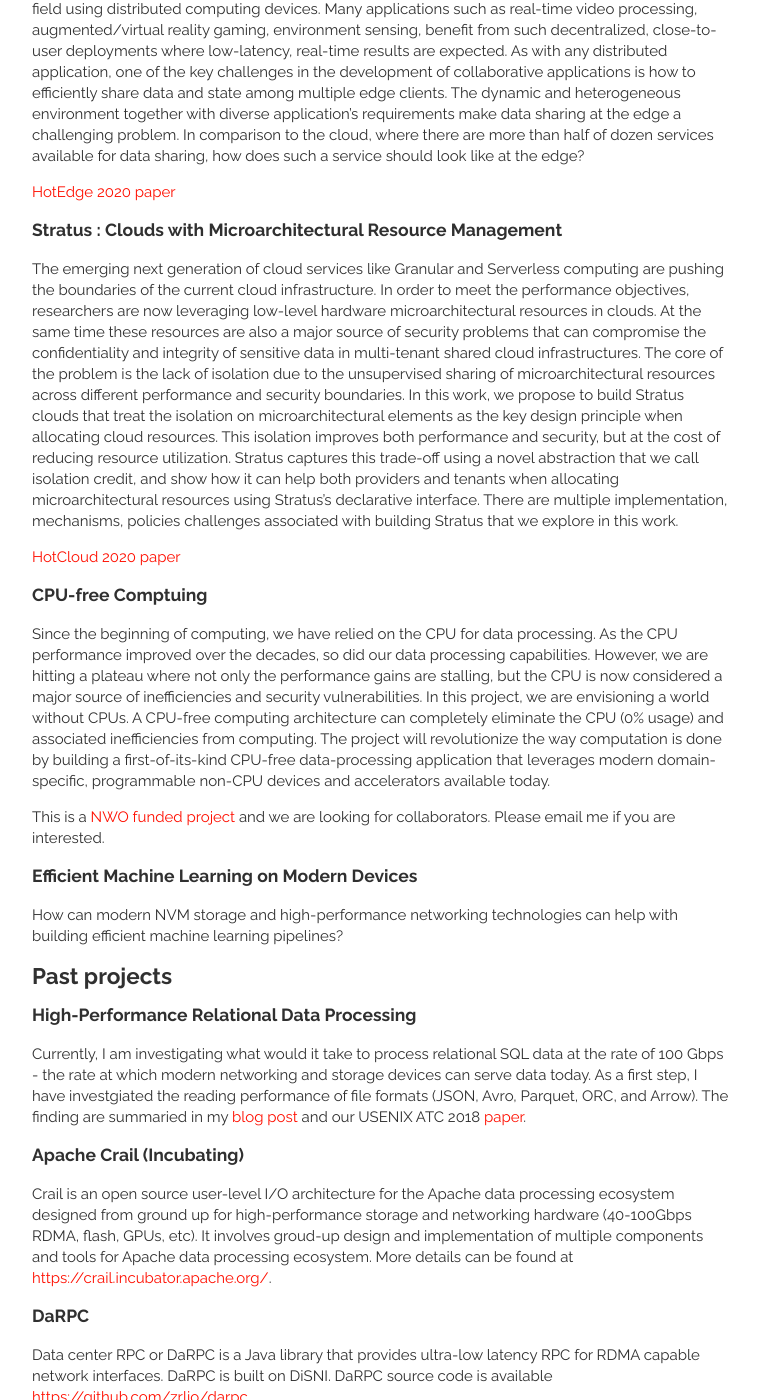
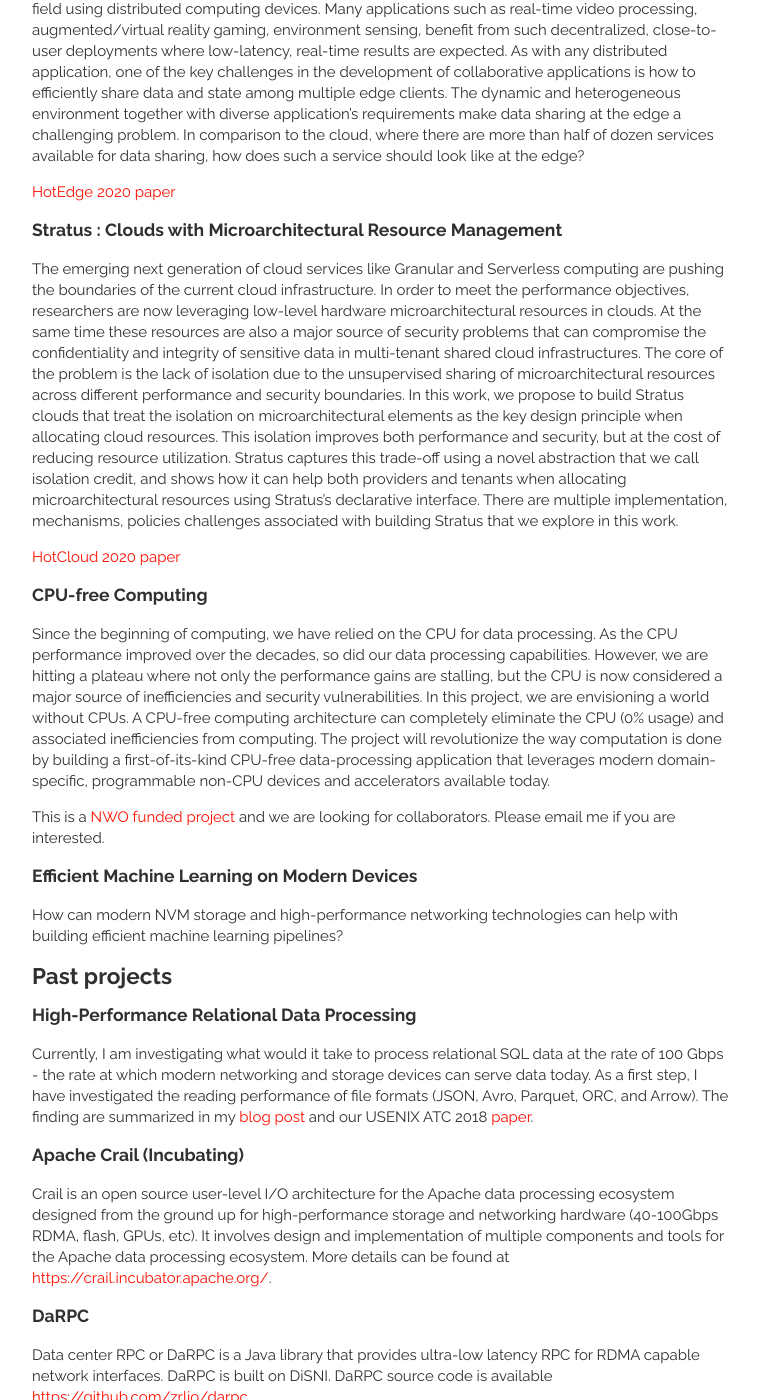
Before and after one commit to animeshtrivedi/animeshtrivedi.github.io, a Jekyll site: the page built from research.md, in a window 1280 px wide and 1400 px high, scrolled down 196 px. Shown: the whole window, without its empty margins (258-1017 px from the left). Built offline with Jekyll 4.4.1, drawn with Linux system fonts in a browser that asks for light colours; some of the changed text lies outside the part shown.

Commit message:
typo cleanup

```diff
--- a/research.md
+++ b/research.md
@@ -14,11 +14,11 @@
 [HotEdge 2020 paper](https://www.usenix.org/conference/hotedge20/presentation/trivedi)
 
 ### Stratus : Clouds with Microarchitectural Resource Management
-The emerging next generation of cloud services like Granular and Serverless computing are pushing the boundaries of the current cloud infrastructure. In order to meet the performance objectives, researchers are now leveraging low-level hardware microarchitectural resources in clouds. At the same time these resources are also a major source of security problems that can compromise the confidentiality and integrity of sensitive data in multi-tenant shared cloud infrastructures. The core of the problem is the lack of isolation due to the unsupervised sharing of microarchitectural resources across different performance and security boundaries. In this work, we propose to build Stratus clouds that treat the isolation on microarchitectural elements as the key design principle when allocating cloud resources. This isolation improves both performance and security, but at the cost of reducing resource utilization. Stratus captures this trade-off using a novel abstraction that we call isolation credit, and show how it can help both providers and tenants when allocating microarchitectural resources using Stratus’s declarative interface. There are multiple implementation, mechanisms, policies challenges associated with building Stratus that we explore in this work.
+The emerging next generation of cloud services like Granular and Serverless computing are pushing the boundaries of the current cloud infrastructure. In order to meet the performance objectives, researchers are now leveraging low-level hardware microarchitectural resources in clouds. At the same time these resources are also a major source of security problems that can compromise the confidentiality and integrity of sensitive data in multi-tenant shared cloud infrastructures. The core of the problem is the lack of isolation due to the unsupervised sharing of microarchitectural resources across different performance and security boundaries. In this work, we propose to build Stratus clouds that treat the isolation on microarchitectural elements as the key design principle when allocating cloud resources. This isolation improves both performance and security, but at the cost of reducing resource utilization. Stratus captures this trade-off using a novel abstraction that we call isolation credit, and shows how it can help both providers and tenants when allocating microarchitectural resources using Stratus’s declarative interface. There are multiple implementation, mechanisms, policies challenges associated with building Stratus that we explore in this work.
 
 [HotCloud 2020 paper](https://www.usenix.org/conference/hotcloud20/presentation/razavi)
 
-### CPU-free Comptuing
+### CPU-free Computing
 Since the beginning of computing, we have relied on the CPU for data processing. As the CPU performance improved over the decades, so did our data processing capabilities. However, we are hitting a plateau where not only the performance gains are stalling, but the CPU is now considered a major source of inefficiencies and security vulnerabilities. In this project, we are envisioning a world without CPUs. A CPU-free computing architecture can completely eliminate the CPU (0% usage) and associated inefficiencies from computing. The project will revolutionize the way computation is done by building a first-of-its-kind CPU-free data-processing application that leverages modern domain-specific, programmable non-CPU devices and accelerators available today.
 
 This is a [NWO funded project](https://www.nwo.nl/en/news/sixteen-groundbreaking-research-projects-launched-through-third-round-nwo-open-competition-xs) and we are looking for collaborators. Please email me if you are interested.
@@ -29,26 +29,26 @@
 ## Past projects
 
 ### High-Performance Relational Data Processing
-Currently, I am investigating what would it take to process relational SQL data at the rate of 100 Gbps - the rate at which modern networking and storage devices can serve data today. As a first step, I have investgiated the reading performance of file formats (JSON, Avro, Parquet, ORC, and Arrow). The finding are summaried in my [blog post](https://crail.incubator.apache.org/blog/2018/08/sql-p1.html) and our USENIX ATC 2018 [paper](https://www.usenix.org/system/files/conference/atc18/atc18-trivedi.pdf).
+Currently, I am investigating what would it take to process relational SQL data at the rate of 100 Gbps - the rate at which modern networking and storage devices can serve data today. As a first step, I have investigated the reading performance of file formats (JSON, Avro, Parquet, ORC, and Arrow). The finding are summarized in my [blog post](https://crail.incubator.apache.org/blog/2018/08/sql-p1.html) and our USENIX ATC 2018 [paper](https://www.usenix.org/system/files/conference/atc18/atc18-trivedi.pdf).
 
 ### Apache Crail (Incubating)
-Crail is an open source user-level I/O architecture for the Apache data processing ecosystem designed from ground up for high-performance storage and networking hardware (40-100Gbps RDMA, flash, GPUs, etc). It involves groud-up design and implementation of multiple components and tools for Apache data processing ecosystem. More details can be found at [https://crail.incubator.apache.org/](https://crail.incubator.apache.org/).
+Crail is an open source user-level I/O architecture for the Apache data processing ecosystem designed from the ground up for high-performance storage and networking hardware (40-100Gbps RDMA, flash, GPUs, etc). It involves design and implementation of multiple components and tools for the Apache data processing ecosystem. More details can be found at [https://crail.incubator.apache.org/](https://crail.incubator.apache.org/).
 
 ### DaRPC
 Data center RPC or DaRPC is a Java library that provides ultra-low latency RPC for RDMA capable network interfaces. DaRPC is built on DiSNI. DaRPC source code is available [https://github.com/zrlio/darpc](https://github.com/zrlio/darpc).
 
 ### DiSNI
-DiSNI is a Java library for direct storage and networking access from userpace. It currently provides an RDMA interface. Support for other userpace storage and networking interfaces, such as DPDK or SPDK, are in planning. DiSNI source code is available at [https://github.com/zrlio/disni](https://github.com/zrlio/disni).
+DiSNI is a Java library for direct storage and networking access from userspace. It currently provides an RDMA interface. Support for other userspace storage and networking interfaces, such as DPDK or SPDK, are in planning. DiSNI source code is available at [https://github.com/zrlio/disni](https://github.com/zrlio/disni).
 
 ### SoftiWARP
 SoftiWARP (siw) is a software iWARP kernel driver and user library for Linux. It implements the iWARP protocol suite (MPA/DDP/RDMAP, IETF-RFC 5044/5041/5040) completely in software, without requiring any dedicated RDMA hardware. SoftiWARP source code is available at [https://github.com/zrlio/softiwarp](https://github.com/zrlio/softiwarp).
 
 ### RStore
-Distributed DRAM stores have become an attractive option for providing fast data accesses to analytics applications. To accelerate the performance of these stores, researchers have proposed using RDMA technology. RDMA offers high bandwidth and low latency data access by carefully separating resource setup from IO operations, and making IO operations fast by using rich network semantics and offloading. Despite recent interest, leveraging the full potential of RDMA in a distributed environment remains a challenging task.
+Distributed DRAM stores have become an attractive option for providing fast data access to analytics applications. To accelerate the performance of these stores, researchers have proposed using RDMA technology. RDMA offers high bandwidth and low latency data access by carefully separating resource setup from IO operations, and making IO operations fast by using rich network semantics and offloading. Despite recent interest, leveraging the full potential of RDMA in a distributed environment remains a challenging task.
 
 RStore is a DRAM-based data store that delivers high performance by extending RDMA's separation philosophy to a distributed setting. RStore achieves high aggregate bandwidth (705 Gb/s) and close-to-hardware latency on our 12-machine testbed. We developed a distributed graph processing framework and a Key-Value sorter using RStore's unique memory-like API. The graph processing framework, which relies on RStore for low-latency graph access, outperforms state-of-the-art systems by margins of 2.6-4.2x when calculating Page Rank. The Key-Value sorter can sort 256 GB of data in 31.7 sec, which is 8x better than Hadoop TeraSort in a similar setting.
 
 ### FlashNet
 During the past decade, network and storage devices have undergone rapid performance improvements, delivering ultra-low latency and several Gbps of bandwidth. Nevertheless, current network and storage stacks fail to deliver this hardware performance to the applications, often due to the loss of IO efficiency from stalled CPU performance. While many efforts attempt to address this issue solely on either the network or the storage stack, achieving high-performance for networked-storage applications requires a holistic approach that considers both.
 
-FlashNet is a software I/O stack that unifies high-performance network properties with flash storage access and management. FlashNet builds on RDMA principles and abstractions to provide a direct, asynchronous, end-to-end data path between a client and remote flash storage. The key insight behind FlashNet is to co-design the stack's components (an RDMA controller, a flash controller, and a file system) to enable cross-stack optimizations and maximize IO efficiency. In micro-benchmarks, FlashNet improves 4kB network IOPS by 38.6% to 1.22M, decreases access latency by 43.5% to 50.4 µsecs, and prolongs the flash lifetime by 1.6-5.9x for writes. We illustrate the capabilities of FlashNet by building a Key-Value store, and porting a distributed data store that uses RDMA on it. The use of FlashNet's RDMA API improves the performance of KV store by 2x, and requires minimum changes for the ported data store to access remote flash devices.
+FlashNet is a software I/O stack that unifies high-performance network properties with flash storage access and management. FlashNet builds on RDMA principles and abstractions to provide a direct, asynchronous, end-to-end data path between a client and remote flash storage. The key insight behind FlashNet is to co-design the stack's components (an RDMA controller, a flash controller, and a file system) to enable cross-stack optimizations and maximize IO efficiency. In micro-benchmarks, FlashNet improves 4kB network IOPS by 38.6% to 1.22M, decreases access latency by 43.5% to 50.4 µsecs, and prolongs the flash lifetime by 1.6-5.9x for writes. We illustrate the capabilities of FlashNet by building a Key-Value store, and porting a distributed data store that uses RDMA on it. The use of FlashNet's RDMA API improves the performance of a KV store by 2x, and requires minimum changes for the ported data store to access remote flash devices.
```
